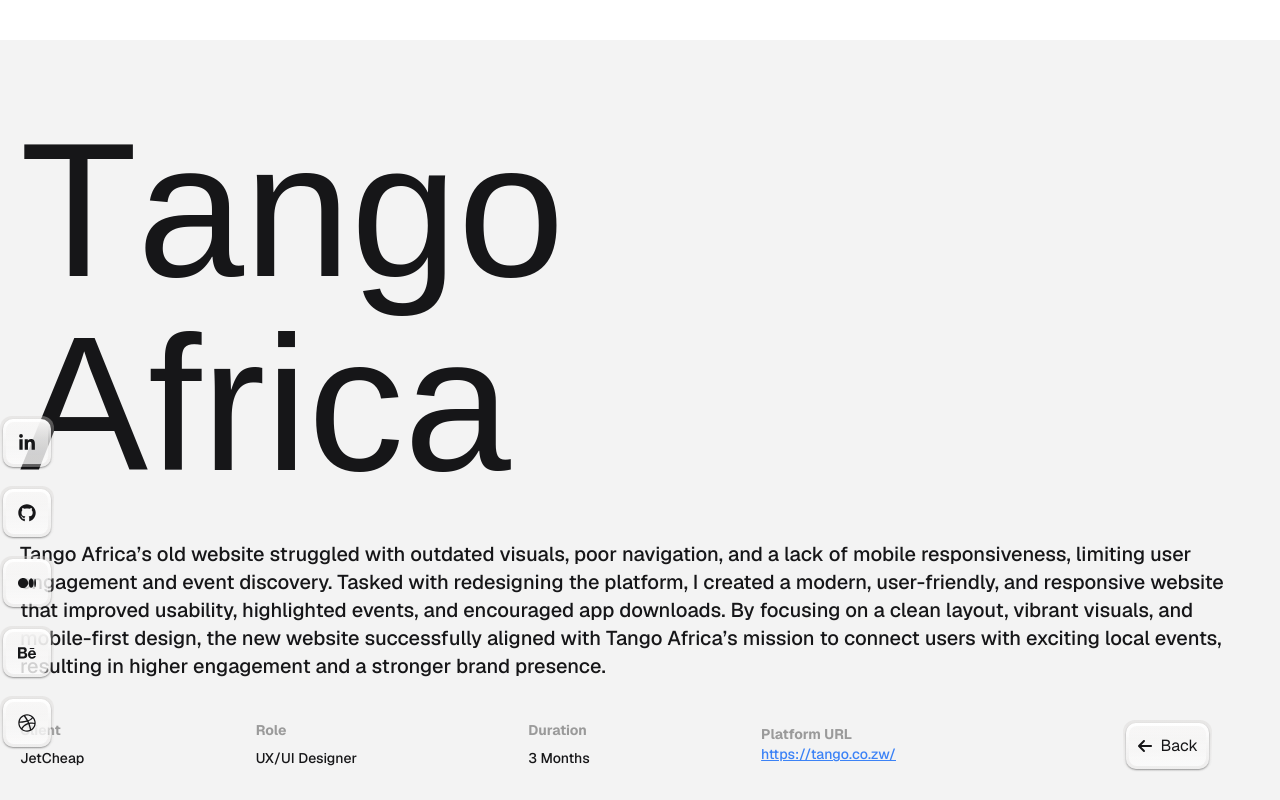
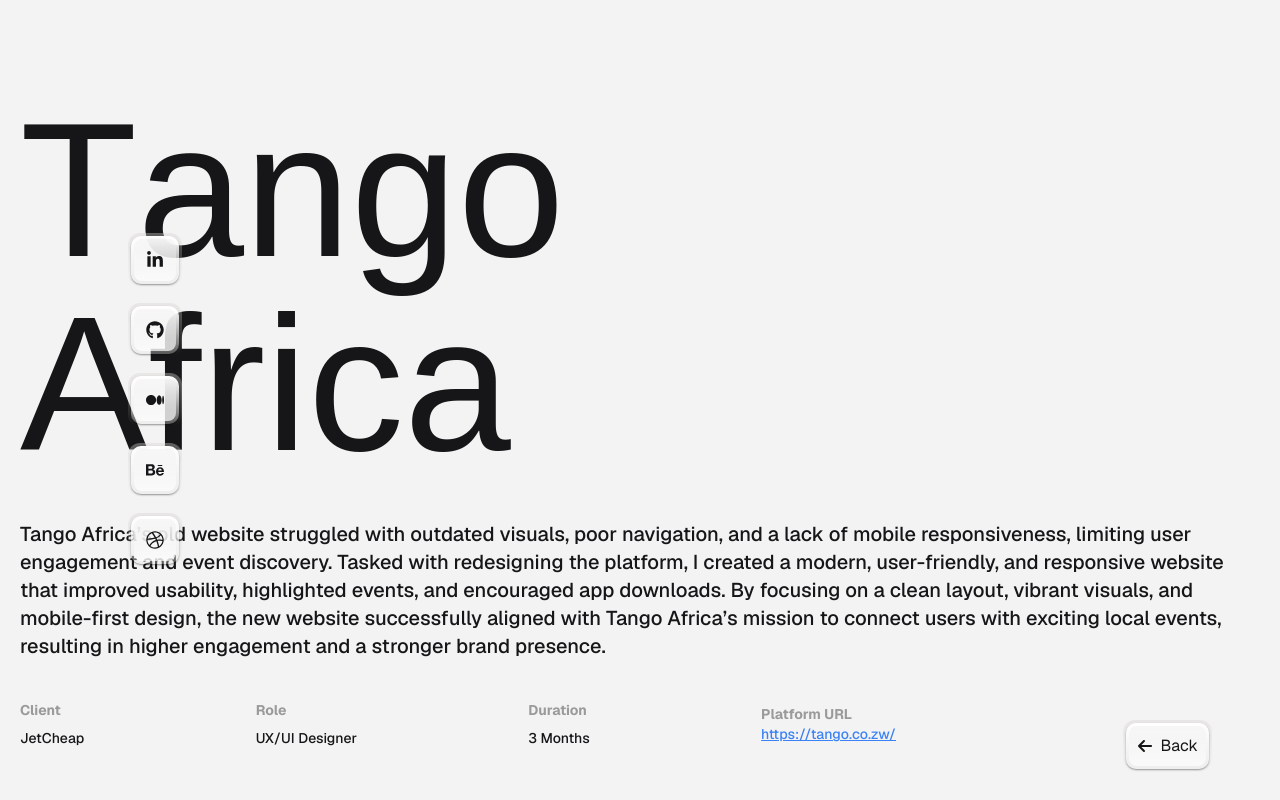
Before and after one commit to Kudzai21/old-portfolio, a React (Vite) app: page /casestudy2 in a window 1280 px wide. Shown: the top 800 px of the page. Built offline with nearby package versions, Linux system fonts and the light colour scheme; a web font is replaced by a local one.

Commit message:
social links alignment

```diff
--- a/src/components/Casestudies/Casestudy/Hero.jsx
+++ b/src/components/Casestudies/Casestudy/Hero.jsx
@@ -29,7 +29,7 @@
   };
 
   return (
-    <section className="bg-background h-screen w-full mt-10 flex flex-col justify-center">
+    <section className="bg-background h-screen w-full pt-10 flex flex-col justify-center">
       <div className="w-full max-w-7xl mx-auto">
         {/* Main Heading and Description */}
         <motion.div
--- a/src/components/Casestudies/Casestudy2/Hero.jsx
+++ b/src/components/Casestudies/Casestudy2/Hero.jsx
@@ -29,7 +29,7 @@
   };
 
   return (
-    <section className="bg-background h-screen w-full mt-10 flex flex-col justify-center">
+    <section className="bg-background h-screen w-full pt-10 flex flex-col justify-center">
       <div className="w-full max-w-7xl mx-auto">
         {/* Main Heading and Description */}
         <motion.div
--- a/src/components/shared/Sociallinks.jsx
+++ b/src/components/shared/Sociallinks.jsx
@@ -17,7 +17,7 @@
   ];
 
   return (
-    <div className="fixed top-2 sm:top-1/2 left-1/2 sm:left-auto transform sm:-translate-y-1/2 -translate-x-1/2 sm:transform-none py-4 z-10 flex flex-row sm:flex-col space-x-3 sm:space-x-0 sm:space-y-4">
+    <div className="fixed top-2 sm:top-1/2 left-1/2 sm:left-auto transform -translate-x-1/2 sm:translate-x-0 sm:-translate-y-1/2 py-4 mx-0 sm:mx-32 z-10 flex flex-row sm:flex-col space-x-4 sm:space-x-0 sm:space-y-4">
       {Sociallink.map(({ id, href, icon }) => (
         <a
           key={id}
```
